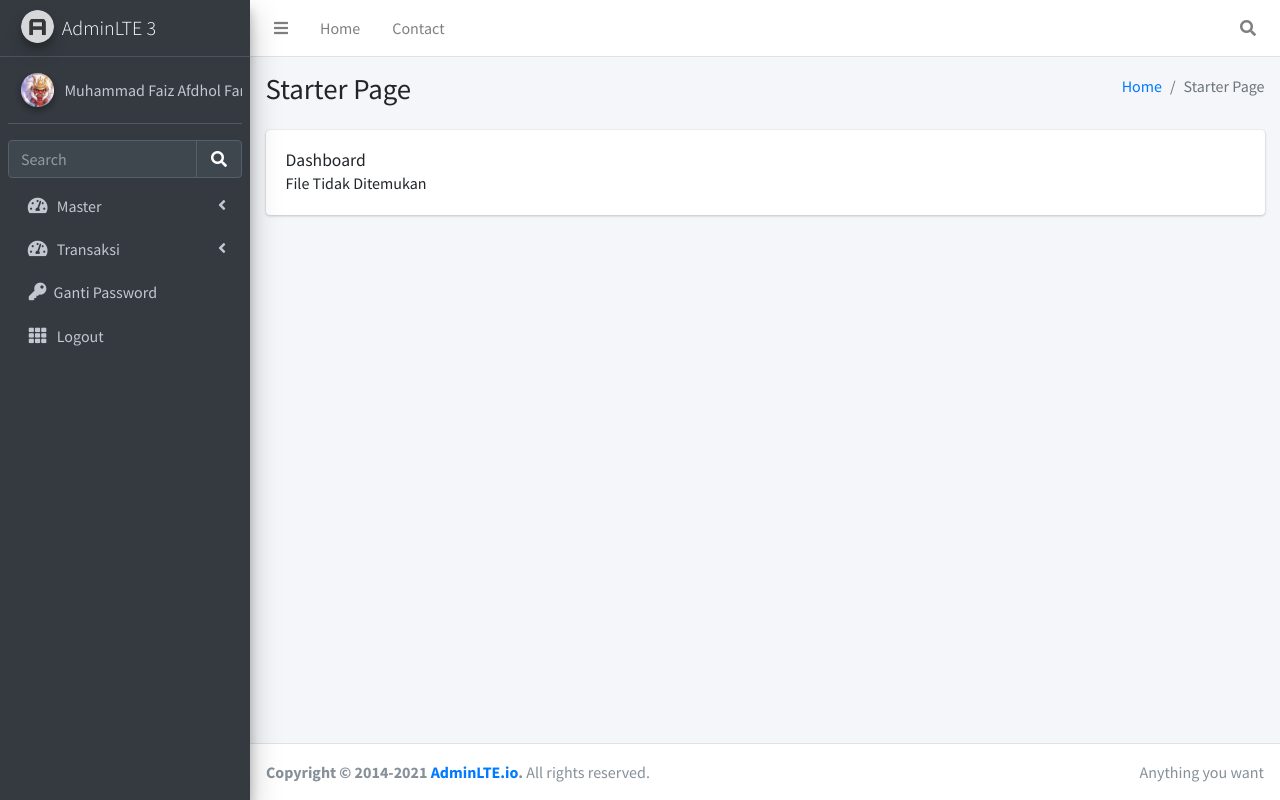
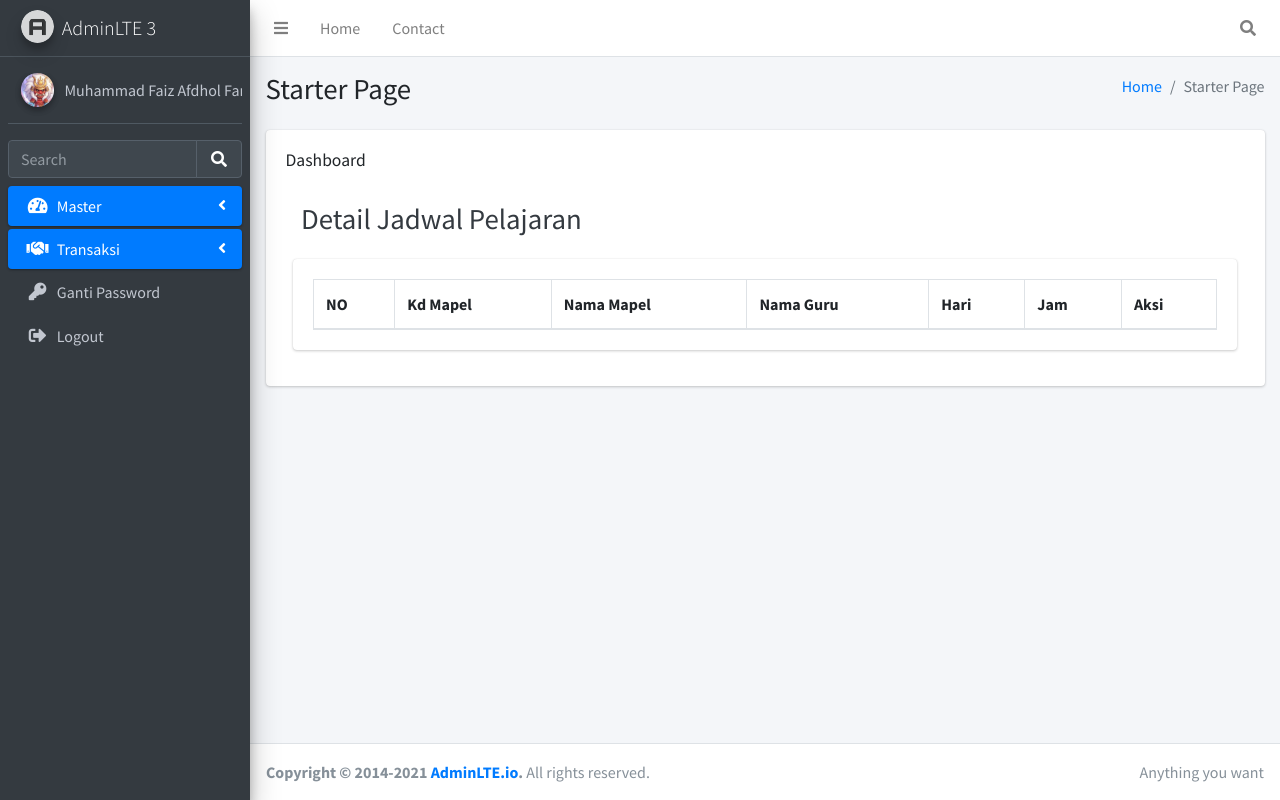
Before and after one commit to 2511500009-MuhammadFaizAfdholFanani/2511500009-PWT-TI2A-2526, a PHP site: page /index.php?page=detail_jadwal in a window 1280 px wide. Run offline with PHP 8.4, Linux system fonts and the light colour scheme; a user stored in the database is signed in; data comes from the database, SQL or seed files in the repository; tables that the repository leaves empty or names only in its code hold one stand-in row (values such as "Sample post"); lists and menus that the app fills with data are empty; some libraries are stand-ins or nearby versions.

Commit message:
hari ini

```diff
--- a/index.php
+++ b/index.php
@@ -85,55 +85,115 @@
         <ul class="nav nav-pills nav-sidebar flex-column" data-widget="treeview" role="menu" data-accordion="false">
 
           <li class="nav-item">
-            <a href="#" class="nav-link">
+            <a href="#" class="nav-link active">
               <i class="nav-icon fas fa-tachometer-alt"></i>
               <p>Master<i class="right fas fa-angle-left"></i></p>
             </a>
 
             <?php if ($role == 'admin') : ?>
             <ul class="nav nav-treeview">
-              <li class="nav-item"><a href="index.php?page=guru" class="nav-link"><i class="far fa-circle nav-icon"></i><p>Guru</p></a></li>
-              <li class="nav-item"><a href="index.php?page=siswa" class="nav-link"><i class="far fa-circle nav-icon"></i><p>Siswa</p></a></li>
-              <li class="nav-item"><a href="index.php?page=mapel" class="nav-link"><i class="far fa-circle nav-icon"></i><p>Mata Pelajaran</p></a></li>
-              <li class="nav-item"><a href="index.php?page=kelas" class="nav-link"><i class="far fa-circle nav-icon"></i><p>Kelas</p></a></li>
-              <li class="nav-item"><a href="index.php?page=ekstra_2511500009" class="nav-link"><i class="far fa-circle nav-icon"></i><p>Ekstrakurikuler</p></a></li>
+              <li class="nav-item">
+                <a href="index.php?page=guru" class="nav-link">
+                <i class="nav-icon fas fa-user"></i>
+                  <p>Guru</p>
+                </a>
+              </li>
+              <li class="nav-item">
+                <a href="index.php?page=siswa" class="nav-link">
+                <i class="nav-icon fas fa-users"></i>
+                  <p>Siswa</p>
+                </a>
+              </li>
+              <li class="nav-item">
+                <a href="index.php?page=mapel" class="nav-link">
+                  <i class="nav-icon fas fa-book"></i>
+                  <p>Mata Pelajaran</p>
+                </a>
+              </li>
+              <li class="nav-item">
+                <a href="index.php?page=kelas" class="nav-link">
+                  <i class="nav-icon fas fa-school"></i>
+                  <p>Kelas</p>
+                </a>
+              </li>
+              <li class="nav-item">
+                <a href="index.php?page=ekstra_2511500009" class="nav-link">
+                  <i class="nav-icon fas fa-star"></i>
+                  <p>Ekstrakurikuler</p>
+                </a>
+              </li>
             </ul>
             <?php endif; ?>
 
             <?php if ($role == 'guru') : ?>
             <ul class="nav nav-treeview">
-              <li class="nav-item"><a href="#" class="nav-link"><i class="far fa-circle nav-icon"></i><p>Profil</p></a></li>
-              <li class="nav-item"><a href="#" class="nav-link"><i class="far fa-circle nav-icon"></i><p>Kelas</p></a></li>
-              <li class="nav-item"><a href="#" class="nav-link"><i class="far fa-circle nav-icon"></i><p>Jadwal</p></a></li>
+              <li class="nav-item">
+                <a href="#" class="nav-link">
+                  <i class="far fa-circle nav-icon"></i>
+                  <p>Profil</p>
+                </a>
+              </li>
+              <li class="nav-item">
+                <a href="#" class="nav-link">
+                  <i class="far fa-circle nav-icon"></i>
+                  <p>Kelas</p>
+                </a>
+              </li>
+              <li class="nav-item">
+                <a href="#" class="nav-link">
+                  <i class="far fa-circle nav-icon"></i>
+                  <p>Jadwal</p>
+                </a>
+              </li>
             </ul>
             <?php endif; ?>
 
             <?php if ($role == 'siswa') : ?>
             <ul class="nav nav-treeview">
-              <li class="nav-item"><a href="#" class="nav-link"><i class="far fa-circle nav-icon"></i><p>Profil</p></a></li>
-              <li class="nav-item"><a href="#" class="nav-link"><i class="far fa-circle nav-icon"></i><p>Jadwal</p></a></li>
+              <li class="nav-item">
+                <a href="#" class="nav-link">
+                  <i class="far fa-circle nav-icon"></i>
+                  <p>Profil</p>
+                </a>
+              </li>
+              <li class="nav-item">
+                <a href="#" class="nav-link">
+                  <i class="far fa-circle nav-icon"></i>
+                  <p>Jadwal</p>
+                </a>
+              </li>
             </ul>
             <?php endif; ?>
           </li>
 
           <?php if ($role == 'admin') : ?>
           <li class="nav-item">
-            <a href="#" class="nav-link">
-              <i class="nav-icon fas fa-tachometer-alt"></i>
+            <a href="#" class="nav-link active">
+              <i class="nav-icon fas fa-handshake"></i>
               <p>Transaksi<i class="right fas fa-angle-left"></i></p>
             </a>
             <ul class="nav nav-treeview">
-              <li class="nav-item"><a href="#" class="nav-link"><i class="far fa-circle nav-icon"></i><p>Jadwal</p></a></li>
+              <li class="nav-item">
+                <a href="index.php?page=jadwal" class="nav-link">
+                  <i class="nav-icon fas fa-calendar-alt"></i>
+                  <p>Jadwal</p>
+                </a>
+              </li>
             </ul>
           </li>
           <?php endif; ?>
 
 
-          <li class="nav-item"><a href="index.php?page=ganti_password" class="nav-link"><i class="nav-icon fas fa-key"></i><p>Ganti Password</p></a></li>
+          <li class="nav-item">
+            <a href="index.php?page=ganti_password" class="nav-link">
+              <i class="nav-icon fas fa-key"></i>
+              <p>Ganti Password</p>
+            </a>
+          </li>
 
           <li class="nav-item">
             <a href="logout.php" class="nav-link">
-              <i class="nav-icon fas fa-th"></i>
+              <i class="nav-icon fas fa-sign-out-alt"></i>
               <p>Logout</p>
             </a>
           </li>
--- /dev/null
+++ b/page/detail_jadwal.php
@@ -0,0 +1,85 @@
+<?php
+if (isset($_GET['action']) && $_GET['action'] === 'hapus') {
+    $id = $_GET['id'];
+    $stmt = mysqli_prepare($koneksi, "DELETE FROM detail_jadwal WHERE id_jadwal = ?");
+    mysqli_stmt_bind_param($stmt, 'i', $id);
+    $exec = mysqli_stmt_execute($stmt);
+    mysqli_stmt_close($stmt);
+
+    if ($exec) {
+        echo '<div class="alert alert-warning alert-dismissible fade show" role="alert">
+                Data berhasil dihapus.
+                <button type="button" class="close" data-dismiss="alert">&times;</button>
+              </div>';
+        echo '<meta http-equiv="refresh" content="1;url=index.php?page=detail_jadwal">';
+    } else {
+        echo '<div class="alert alert-danger">Gagal menghapus data.</div>';
+    }
+}
+?>
+
+<div class="content-header">
+    <div class="container-fluid">
+        <div class="row mb-2">
+            <div class="col-sm-6">
+                <h1 class="m-0 text-dark">Detail Jadwal Pelajaran</h1>
+            </div>
+        </div>
+    </div>
+</div>
+
+<div class="content">
+    <div class="container-fluid">
+        <div class="card">
+            <div class="card-body">
+                <table class="table table-striped table-bordered">
+                    <thead>
+                        <tr>
+                            <th>NO</th>
+                            <th>Kd Mapel</th>
+                            <th>Nama Mapel</th>
+                            <th>Nama Guru</th>
+                            <th>Hari</th>
+                            <th>Jam</th>
+                            <th>Aksi</th>
+                        </tr>
+                    </thead>
+                    <tbody>
+                        <?php
+                        $no = 0;
+                        $kd = isset($_GET['kd']) ? $_GET['kd'] : 0;
+                        $query = mysqli_query($koneksi, "SELECT detail_jadwal.id_jadwal, detail_jadwal.kd_mapel, detail_jadwal.kd_guru,
+                        detail_jadwal.hari, detail_jadwal.jam_mulai, detail_jadwal.jam_selesai, mapel.nm_mapel,
+                        guru.Nm_guru FROM detail_jadwal
+                        JOIN jadwal ON jadwal.Id_jadwal = detail_jadwal.Id_jadwal JOIN mapel ON mapel.kd_mapel = detail_jadwal.kd_mapel
+                        JOIN guru ON guru.kd_guru = detail_jadwal.kd_guru WHERE detail_jadwal.Id_jadwal = '$kd'
+                        ORDER BY FIELD(detail_jadwal.hari,'senin','selasa','rabu','kamis','jumat','sabtu'), detail_jadwal.jam_mulai");
+                        while ($result = mysqli_fetch_array($query)) {
+                            $no++;
+                            $jamMulai   = substr($result['jam_mulai'], 0, 5);
+                            $jamSelesai = substr($result['jam_selesai'], 0, 5);
+                            $hari = ucfirst(strtolower($result['hari']));
+                        ?>
+                        <tr>
+                            <td><?= $no; ?></td>
+                            <td><?= $result['kd_mapel']; ?></td>
+                            <td><?= $result['nm_mapel']; ?></td>
+                            <td><?= $result['Nm_guru']; ?></td>
+                            <td><?= $hari; ?></td>
+                            <td><?= $jamMulai; ?> s.d <?= $jamSelesai; ?></td>
+                            <td>
+                                <a href="index.php?page=edit_detail_jadwal&id=<?= $result['id_jadwal']; ?>">
+                                    <span class="badge badge-warning">Edit</span>
+                                </a>
+                                <a href="index.php?page=detail_jadwal&action=hapus&id=<?= $result['id_jadwal']; ?>" onclick="return confirm('Yakin ingin menghapus data ini?')">
+                                    <span class="badge badge-danger">Hapus</span>
+                                </a>
+                            </td>
+                        </tr>
+                        <?php } ?>
+                    </tbody>
+                </table>
+            </div>
+        </div>
+    </div>
+</div>
```
Also changed, not shown: page/jadwal.php (added, +68 -0 lines), page/tambah_guru.php (+13 -2 lines), page/tambah_jadwal.php (added, +85 -0 lines).
